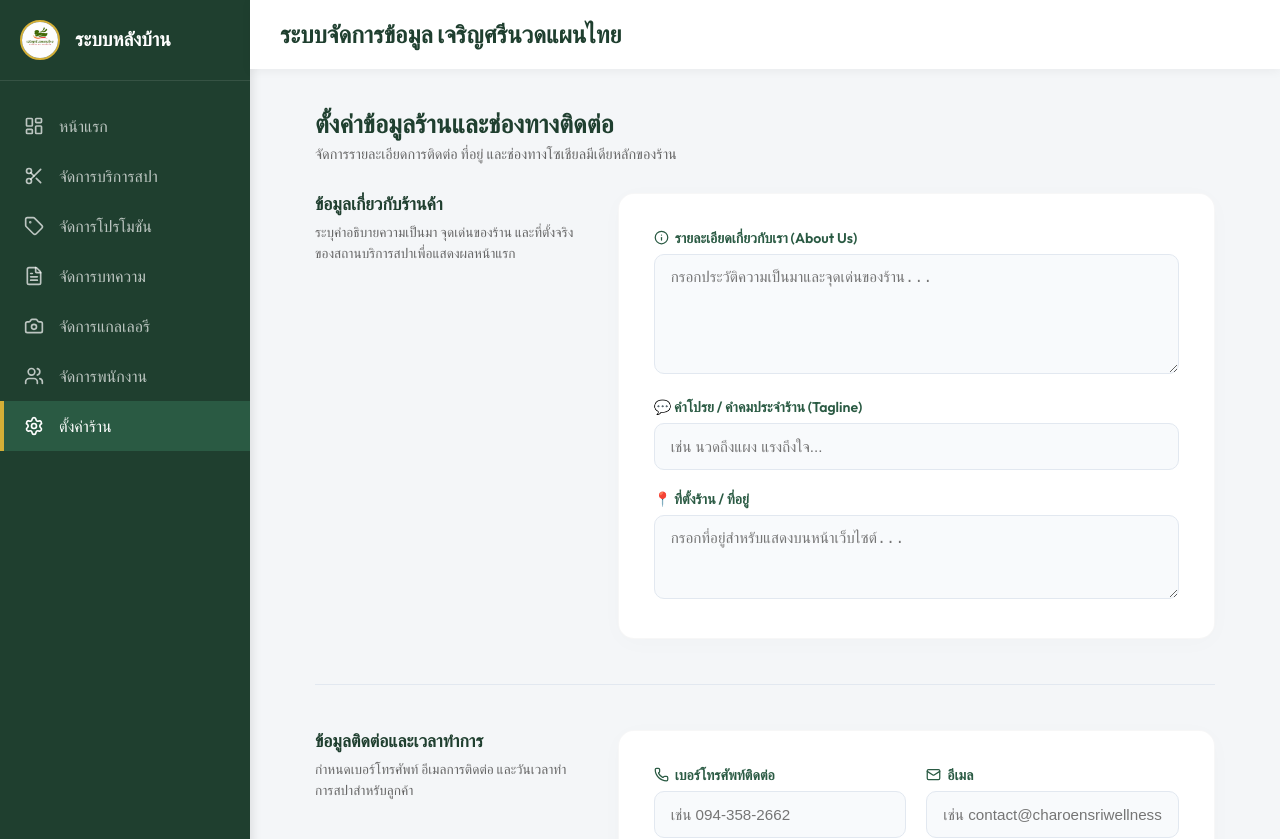
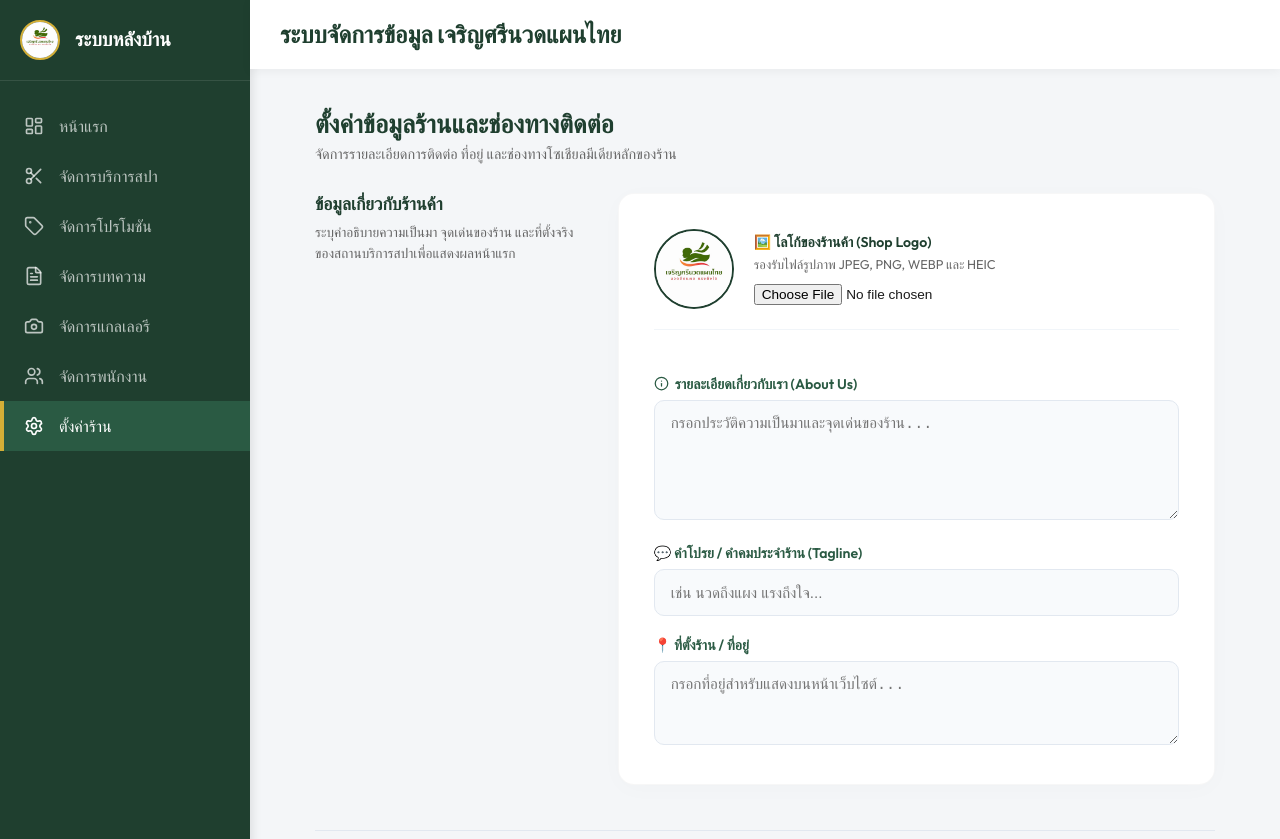
Before and after one commit to chutisorn01/charoensri-wellness, a React (Vite) app in the folder frontend/: page /admin/shop in a window 1280 px wide. Shown: the top 839 px of the page. Built offline with nearby package versions, Linux system fonts and the light colour scheme; no server answers; sample sign-in values are in the browser's storage.

Commit message:
Implement dynamic logo uploading and dynamic logo rendering in navbar and sidebar

```diff
--- a/frontend/src/pages/Home.tsx
+++ b/frontend/src/pages/Home.tsx
@@ -29,6 +29,7 @@ interface ShopInfo {
   phone: string;
   email: string;
   openingHours: string;
+  logoUrl?: string;
   socialLinks?: {
     facebook?: string;
     instagram?: string;
@@ -198,7 +199,15 @@ function Home() {
           style={{ cursor: 'pointer' }}
           onClick={() => window.scrollTo({ top: 0, behavior: 'smooth' })}
         >
-          <img src="/logo/logo.JPG" alt="Logo" className="nav-logo" style={{ borderRadius: '50%' }} />
+          <img
+            src={shopInfo?.logoUrl === 'logo.JPG' || !shopInfo?.logoUrl ? '/logo/logo.JPG' : `/image/${shopInfo.logoUrl}`}
+            alt="Logo"
+            className="nav-logo"
+            style={{ borderRadius: '50%' }}
+            onError={(e) => {
+              (e.target as HTMLImageElement).src = '/logo/logo.JPG';
+            }}
+          />
           เจริญศรีนวดแผนไทย
         </motion.div>
 
--- a/frontend/src/pages/admin/AdminLayout.tsx
+++ b/frontend/src/pages/admin/AdminLayout.tsx
@@ -1,4 +1,4 @@
-import { useState } from 'react';
+import { useState, useEffect } from 'react';
 import { Link, Outlet, useNavigate, useLocation } from 'react-router-dom';
 import { LayoutDashboard, Scissors, Tag, FileText, Users, Settings, LogOut, Menu, X, Camera } from 'lucide-react';
 import './Admin.css';
@@ -7,6 +7,22 @@ const AdminLayout = () => {
   const navigate = useNavigate();
   const location = useLocation();
   const [isSidebarOpen, setIsSidebarOpen] = useState(false);
+  const [logoUrl, setLogoUrl] = useState('logo.JPG');
+
+  useEffect(() => {
+    const fetchLogo = async () => {
+      try {
+        const res = await fetch('http://localhost:5001/api/shop');
+        const data = await res.json();
+        if (data.success && data.data && data.data.logoUrl) {
+          setLogoUrl(data.data.logoUrl);
+        }
+      } catch (err) {
+        console.error('Error loading logo in admin layout:', err);
+      }
+    };
+    fetchLogo();
+  }, [location.pathname]);
 
   const handleLogout = () => {
     localStorage.removeItem('adminToken');
@@ -36,7 +52,14 @@ const AdminLayout = () => {
       {/* Sidebar */}
       <aside className={`admin-sidebar ${isSidebarOpen ? 'open' : ''}`}>
         <div className="sidebar-header">
-          <img src="/logo/logo.JPG" alt="Logo" className="sidebar-logo" />
+          <img
+            src={logoUrl === 'logo.JPG' ? '/logo/logo.JPG' : `/image/${logoUrl}`}
+            alt="Logo"
+            className="sidebar-logo"
+            onError={(e) => {
+              (e.target as HTMLImageElement).src = '/logo/logo.JPG';
+            }}
+          />
           <h3>ระบบหลังบ้าน</h3>
           <button
             type="button"
--- a/frontend/src/pages/admin/AdminShop.tsx
+++ b/frontend/src/pages/admin/AdminShop.tsx
@@ -8,6 +8,8 @@ const AdminShop = () => {
   // Form State
   const [aboutUsText, setAboutUsText] = useState('');
   const [tagline, setTagline] = useState('');
+  const [logoUrl, setLogoUrl] = useState('');
+  const [logoUploading, setLogoUploading] = useState(false);
   const [address, setAddress] = useState('');
   const [phone, setPhone] = useState('');
   const [email, setEmail] = useState('');
@@ -45,6 +47,7 @@ const AdminShop = () => {
         const shop = data.data;
         setAboutUsText(shop.aboutUsText || '');
         setTagline(shop.tagline || '');
+        setLogoUrl(shop.logoUrl || 'logo.JPG');
         setAddress(shop.address || '');
         setPhone(shop.phone || '');
         setEmail(shop.email || '');
@@ -77,6 +80,67 @@ const AdminShop = () => {
     }
   };
 
+  const handleLogoUpload = async (e: React.ChangeEvent<HTMLInputElement>) => {
+    let file = e.target.files?.[0];
+    if (!file) return;
+
+    setLogoUploading(true);
+
+    if (file.name.toLowerCase().endsWith('.heic')) {
+      showToast('กำลังแปลงไฟล์รูปภาพ .HEIC เป็น .JPG กรุณารอสักครู่...', 'success');
+      try {
+        const heic2any = (await import('heic2any')).default;
+        const convertedBlob = await heic2any({
+          blob: file,
+          toType: 'image/jpeg',
+          quality: 0.8
+        });
+        const blobToUse = Array.isArray(convertedBlob) ? convertedBlob[0] : convertedBlob;
+        file = new File([blobToUse], file.name.replace(/\.heic$/i, '.jpg'), {
+          type: 'image/jpeg'
+        });
+      } catch (err) {
+        console.error('HEIC conversion error:', err);
+        showToast('แปลงไฟล์ .HEIC ล้มเหลว กรุณาใช้ไฟล์ .JPG หรือ .PNG แทนครับ', 'error');
+        setLogoUploading(false);
+        return;
+      }
+    }
+
+    const reader = new FileReader();
+    reader.onloadend = async () => {
+      const base64String = reader.result as string;
+      const token = localStorage.getItem('adminToken');
+
+      try {
+        const res = await fetch('http://localhost:5001/api/upload', {
+          method: 'POST',
+          headers: {
+            'Content-Type': 'application/json',
+            'Authorization': `Bearer ${token}`
+          },
+          body: JSON.stringify({
+            image: base64String,
+            name: file.name
+          })
+        });
+
+        const data = await res.json();
+        if (data.success) {
+          setLogoUrl(data.filename);
+          showToast('อัปโหลดโลโก้ร้านสำเร็จ! อย่าลืมกดบันทึกข้อมูลเพื่อเปิดใช้งาน');
+        } else {
+          showToast('อัปโหลดล้มเหลว: ' + data.error, 'error');
+        }
+      } catch (err) {
+        showToast('เกิดข้อผิดพลาดในการเชื่อมต่ออัปโหลด', 'error');
+      } finally {
+        setLogoUploading(false);
+      }
+    };
+    reader.readAsDataURL(file);
+  };
+
   const handleSubmit = async (e: React.FormEvent) => {
     e.preventDefault();
     setSaving(true);
@@ -85,6 +149,7 @@ const AdminShop = () => {
     const bodyData = {
       aboutUsText,
       tagline,
+      logoUrl,
       address,
       phone,
       email,
@@ -150,6 +215,31 @@ const AdminShop = () => {
             <p>ระบุคำอธิบายความเป็นมา จุดเด่นของร้าน และที่ตั้งจริงของสถานบริการสปาเพื่อแสดงผลหน้าแรก</p>
           </div>
           <div className="shop-section-card">
+            <div className="form-group" style={{ marginBottom: '25px', display: 'flex', alignItems: 'center', gap: '20px', flexWrap: 'wrap', borderBottom: '1px solid #f1f5f9', paddingBottom: '20px' }}>
+              <div style={{ width: '80px', height: '80px', borderRadius: '50%', overflow: 'hidden', backgroundColor: '#f1f5f9', border: '2px solid var(--primary)', display: 'flex', alignItems: 'center', justifyContent: 'center' }}>
+                <img
+                  src={logoUrl === 'logo.JPG' || !logoUrl ? '/logo/logo.JPG' : `/image/${logoUrl}`}
+                  alt="Shop Logo"
+                  style={{ width: '100%', height: '100%', objectFit: 'cover' }}
+                  onError={(e) => {
+                    (e.target as HTMLImageElement).src = '/logo/logo.JPG';
+                  }}
+                />
+              </div>
+              <div style={{ flex: 1, minWidth: '200px' }}>
+                <label style={{ fontWeight: '600', color: 'var(--primary)', display: 'block', marginBottom: '5px' }}>🖼️ โลโก้ของร้านค้า (Shop Logo)</label>
+                <p style={{ margin: '0 0 10px 0', fontSize: '0.8rem', color: 'var(--text-muted)' }}>รองรับไฟล์รูปภาพ JPEG, PNG, WEBP และ HEIC</p>
+                <input
+                  type="file"
+                  accept="image/*,.heic"
+                  onChange={handleLogoUpload}
+                  disabled={logoUploading}
+                  style={{ fontSize: '0.85rem' }}
+                />
+                {logoUploading && <span style={{ display: 'block', marginTop: '5px', fontSize: '0.8rem', color: 'var(--primary-light)' }}>กำลังอัปโหลดโลโก้...</span>}
+              </div>
+            </div>
+
             <div className="form-group">
               <label><Info size={15} /> รายละเอียดเกี่ยวกับเรา (About Us)</label>
               <textarea
```
Also changed, not shown: 1 other file (tests, documents, lock files or other folders).
